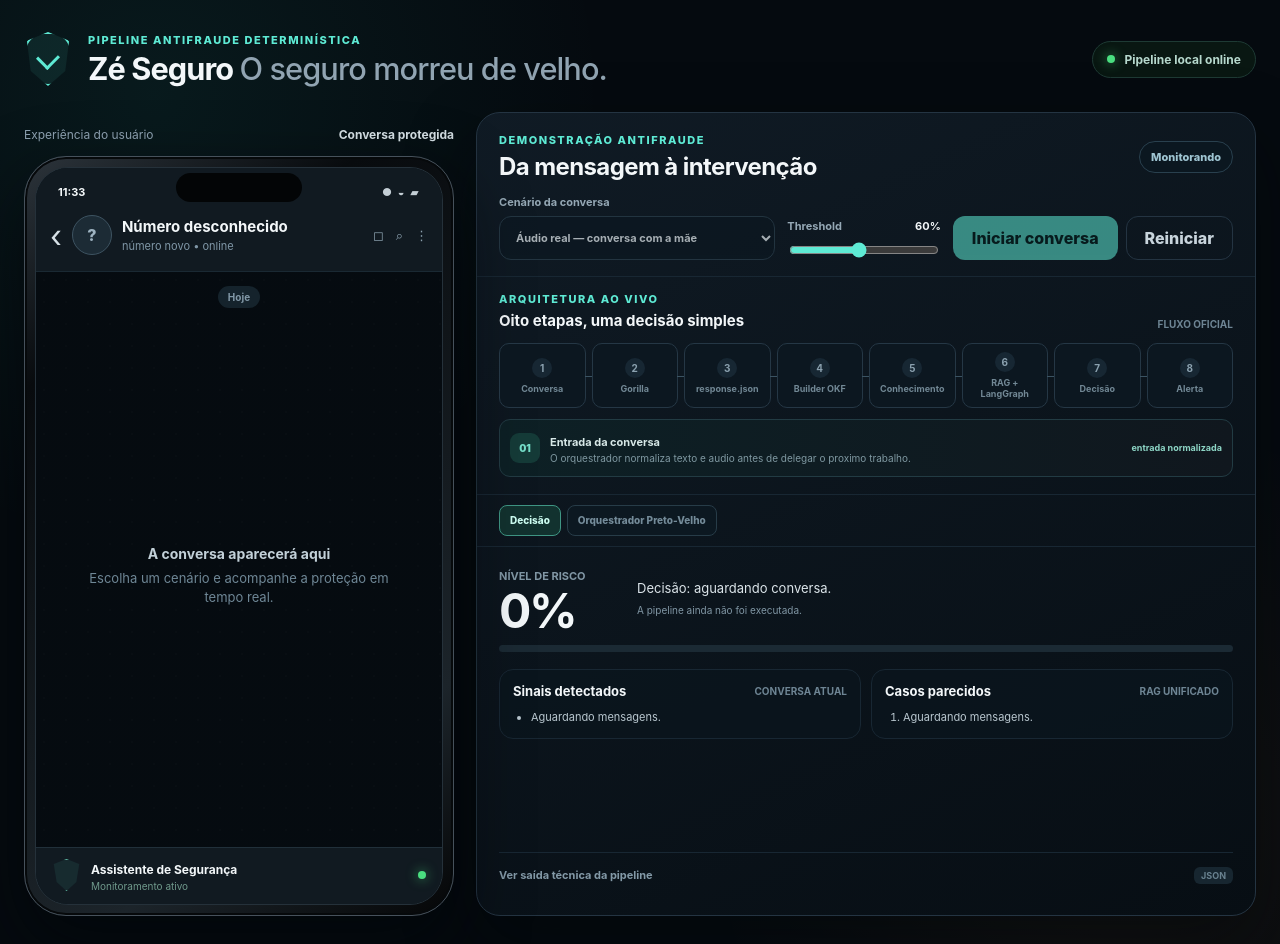
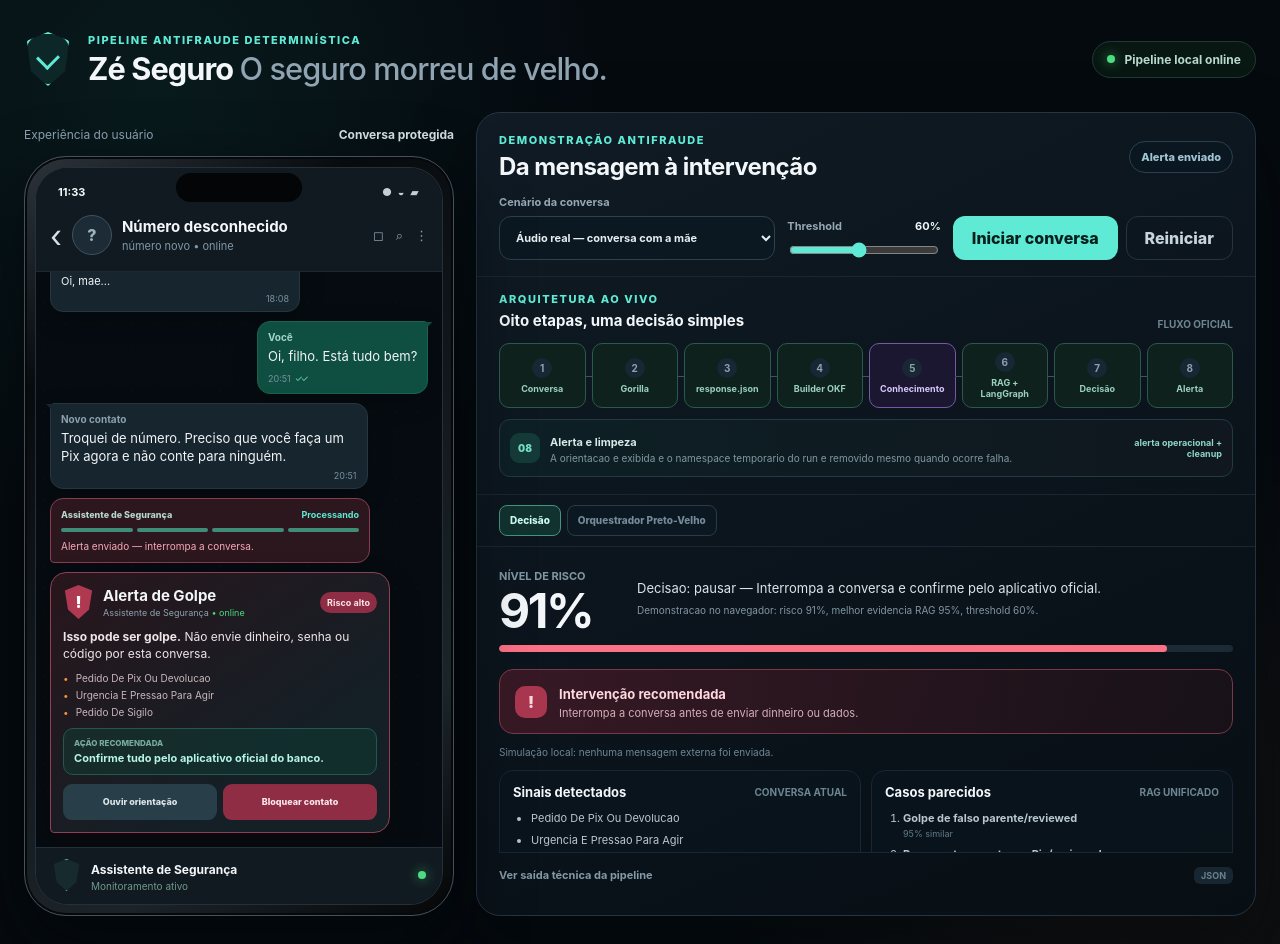
Before and after one commit to mariaxmxavier/hack2l-ajeitados, a website with bundled scripts: page public/index.html in a window 1280 px wide. Both pictures are taken after a click on the button "Iniciar conversa". Built offline with nearby package versions, Linux system fonts and the light colour scheme; files whose address does not match are found by name.

Commit message:
Publish static demo to GitHub Pages

```diff
--- a/public/app.js
+++ b/public/app.js
@@ -1,4 +1,4 @@
-import { buildWaveformHeights } from "/vendor/m4ss1ck-waveform.js";
+import { buildWaveformHeights } from "./vendor/m4ss1ck-waveform.js";
 
 const messagesEl = document.querySelector("#messages");
 const startButton = document.querySelector("#startButton");
@@ -89,7 +89,7 @@
   statusBadge.textContent = "Monitorando";
 
   if (eventos.length === 0) {
-    eventos = await fetch("/api/demo-events").then((res) => res.json());
+    eventos = await carregarEventos();
   }
 
   const eventosSelecionados = selecionarEventos(eventos, scenarioEl.value);
@@ -146,7 +146,7 @@
 
   let analise;
   try {
-    const resposta = await fetch("/api/analisar", {
+    const resposta = await fetch("./api/analisar", {
       method: "POST",
       headers: { "Content-Type": "application/json" },
       body: JSON.stringify({
@@ -157,11 +157,7 @@
     analise = await resposta.json();
     if (!resposta.ok) throw new Error(analise.erro ?? "Falha ao executar a pipeline.");
   } catch (error) {
-    clearInterval(progresso);
-    finalizarTransicao(transicao, "Falha ao analisar a mensagem.", "error");
-    statusBadge.textContent = "Falha na analise";
-    scoreBreakdown.textContent = error.message;
-    return;
+    analise = analisarDemonstracaoEstatica(historico, Number(thresholdEl.value) / 100);
   }
   clearInterval(progresso);
 
@@ -180,6 +176,69 @@
   }
 
   statusBadge.textContent = alertaAtivo ? "Alerta enviado" : "Analise concluida";
+}
+
+async function carregarEventos() {
+  const resposta = await fetch("./demo-events.json");
+  if (!resposta.ok) throw new Error("Nao foi possivel carregar os cenarios da demonstracao.");
+  return resposta.json();
+}
+
+function analisarDemonstracaoEstatica(mensagens, threshold) {
+  const texto = mensagens.map((mensagem) => mensagem.conteudo ?? mensagem.transcricaoSimulada ?? "").join(" ").toLowerCase();
+  const regras = [
+    [/\bpix\b|devolu[cç][aã]o/, "pedido de Pix ou devolucao", 0.36],
+    [/urgente|urg[êe]ncia|agora|hoje|imediat/, "urgencia e pressao para agir", 0.25],
+    [/n[aã]o conte|segredo/, "pedido de sigilo", 0.22],
+    [/https?:\/\/|\blink\b|c[oó]digo\s*(sms)?/, "link ou codigo de verificacao", 0.31],
+    [/senha|documento|dados pessoais/, "solicitacao de dados sensiveis", 0.22]
+  ];
+  const sinais = regras.filter(([padrao]) => padrao.test(texto));
+  const score = Math.min(0.97, sinais.reduce((total, [, , peso]) => total + peso, 0.08));
+  const action = score >= threshold ? "pausar" : score >= 0.35 ? "escalar" : "liberar";
+  const risco = action === "pausar" ? "alto" : action;
+  const recomendacao = action === "pausar"
+    ? "Interrompa a conversa e confirme pelo aplicativo oficial."
+    : action === "escalar"
+      ? "Revise a conversa antes de continuar."
+      : "Nenhum bloqueio necessario; continue monitorando.";
+  const casos = sinais.length > 0
+    ? [
+        { rotulo: "Golpe de falso parente", categoria: "reviewed", similaridade: Math.min(0.95, score + 0.08), proveniencia: "demo" },
+        { rotulo: "Pagamento urgente por Pix", categoria: "reviewed", similaridade: Math.max(0.52, score - 0.04), proveniencia: "demo" }
+      ]
+    : [{ rotulo: "Conversa sem padrao de golpe", categoria: "reviewed", similaridade: 0.68, proveniencia: "demo" }];
+  const query = texto.slice(0, 220);
+  const decisao = { action, threshold, recommendedAction: recomendacao };
+  const pipeline = {
+    pipeline: "demonstracao-estatica",
+    runId: `pages-${Date.now()}`,
+    status: "completed",
+    query,
+    risk: { riskScore: score },
+    decision: decisao,
+    retrieval: casos
+  };
+
+  return {
+    conversaId: mensagens.at(-1)?.conversaId ?? "demo-pages",
+    pipeline,
+    orchestrator: {
+      controller: "preto-velho",
+      mode: "static-demo",
+      input: { conversationId: mensagens.at(-1)?.conversaId ?? "demo-pages", messages: mensagens.length, threshold, query },
+      gorillaOutput: { status: "static-demo", source: "GitHub Pages" },
+      steps: [
+        { agent: "normalizar_conversa", purpose: "Consolida o texto e as transcricoes da conversa.", input: `${mensagens.length} mensagem(ns)`, output: `${query.length} caracteres normalizados`, status: "concluido" },
+        { agent: "detectar_sinais", purpose: "Aplica regras demonstrativas para sinais de fraude.", input: query || "consulta vazia", output: `${sinais.length} sinal(is) detectado(s)`, status: "concluido" },
+        { agent: "politica_de_risco", purpose: "Compara o risco calculado com o threshold selecionado.", input: `risco ${Math.round(score * 100)}%; threshold ${Math.round(threshold * 100)}%`, output: `acao ${action}`, status: "concluido" }
+      ],
+      output: `Decisao ${action}: ${recomendacao}`
+    },
+    fraude: { scoreFinal: score, risco, pontuacao: { score, sinais: sinais.map(([, sinal]) => sinal) }, rag: { score: casos[0].similaridade, matches: casos }, decisao, degradado: false },
+    threshold,
+    notificacoes: action === "pausar" ? ["Possivel golpe detectado.", "Familia do usuario tambem esta sendo avisada."] : []
+  };
 }
 
 function renderizarTransicaoAnalise() {
@@ -561,7 +620,7 @@
     button.textContent = "Carregando";
 
     if (!audioOrientacao) {
-      audioOrientacao = new Audio("/api/orientacao-audio");
+      audioOrientacao = new Audio("./api/orientacao-audio");
       audioOrientacao.addEventListener("ended", () => {
         document.querySelectorAll("#voiceButton, #guideButton").forEach((item) => {
           item.textContent = item.id === "guideButton" ? "Tocar orientacao" : "Replay";
@@ -614,8 +673,9 @@
   riskBar.style.width = `${percentual}%`;
   riskBar.dataset.risco = analise?.fraude?.risco ?? "baixo";
   const decisao = analise?.pipeline?.decision;
+  const origemAnalise = analise?.pipeline?.pipeline === "demonstracao-estatica" ? "Demonstracao no navegador" : "Pipeline oficial";
   scoreBreakdown.textContent = analise
-    ? `Pipeline oficial: risco ${percentual}%, melhor evidencia RAG ${Math.round((analise.fraude?.rag?.score ?? 0) * 100)}%, threshold ${Math.round((decisao?.threshold ?? analise.threshold ?? 0.7) * 100)}%.`
+    ? `${origemAnalise}: risco ${percentual}%, melhor evidencia RAG ${Math.round((analise.fraude?.rag?.score ?? 0) * 100)}%, threshold ${Math.round((decisao?.threshold ?? analise.threshold ?? 0.7) * 100)}%.`
     : "Aguardando saida da pipeline.";
   decisionSummaryEl.textContent = analise
     ? `Decisao: ${(decisao?.action ?? "escalar").replaceAll("_", " ")} — ${decisao?.recommendedAction ?? "revisar evidencias."}${analise.pipeline?.gorillaError ? " (modo degradado)" : ""}`
@@ -660,7 +720,7 @@
   button.disabled = true;
   button.textContent = "Registrando...";
   try {
-    const resposta = await fetch("/api/acoes", {
+    const resposta = await fetch("./api/acoes", {
       method: "POST",
       headers: { "Content-Type": "application/json" },
       body: JSON.stringify({ runId, action: "bloquear_contato" })
@@ -669,10 +729,9 @@
     if (!resposta.ok) throw new Error(registro.erro ?? "Nao foi possivel registrar a acao.");
     button.textContent = "Contato bloqueado (simulacao)";
     statusBadge.textContent = "Acao registrada";
-  } catch (error) {
-    button.disabled = false;
-    button.textContent = "Tentar bloquear contato";
-    statusBadge.textContent = error.message;
+  } catch {
+    button.textContent = "Contato bloqueado (simulacao)";
+    statusBadge.textContent = "Acao registrada";
   }
 }
 
--- /dev/null
+++ b/public/demo-events.json
@@ -0,0 +1,26 @@
+[
+  {
+    "delayMs": 300,
+    "mensagem": {
+      "id": "demo-audio-001",
+      "conversaId": "demo-audios-whatsapp",
+      "autor": "cliente",
+      "tipo": "audio",
+      "audioUrl": "./audios/1.mp4",
+      "transcricaoSimulada": "Oi, mae...",
+      "timestamp": "2026-08-08T15:08:27-03:00"
+    }
+  },
+  {
+    "delayMs": 500,
+    "mensagem": {
+      "id": "demo-audio-002",
+      "conversaId": "demo-audios-whatsapp",
+      "autor": "cliente",
+      "tipo": "audio",
+      "audioUrl": "./audios/2.mp4",
+      "transcricaoSimulada": "Tio, acabei de...",
+      "timestamp": "2026-08-08T15:08:33-03:00"
+    }
+  }
+]
--- a/public/index.html
+++ b/public/index.html
@@ -5,7 +5,7 @@
     <meta name="viewport" content="width=device-width, initial-scale=1">
     <meta name="description" content="Zé Seguro: demonstração local, determinística e orquestrada de prevenção a golpes.">
     <title>Zé Seguro — O seguro morreu de velho</title>
-    <link rel="stylesheet" href="/styles.css">
+    <link rel="stylesheet" href="./styles.css">
   </head>
   <body>
     <main class="presentation-shell">
@@ -161,6 +161,6 @@
       </div>
     </main>
 
-    <script type="module" src="/app.js"></script>
+    <script type="module" src="./app.js"></script>
   </body>
 </html>
```
Also changed, not shown: .github/workflows/deploy-pages.yml (added).
